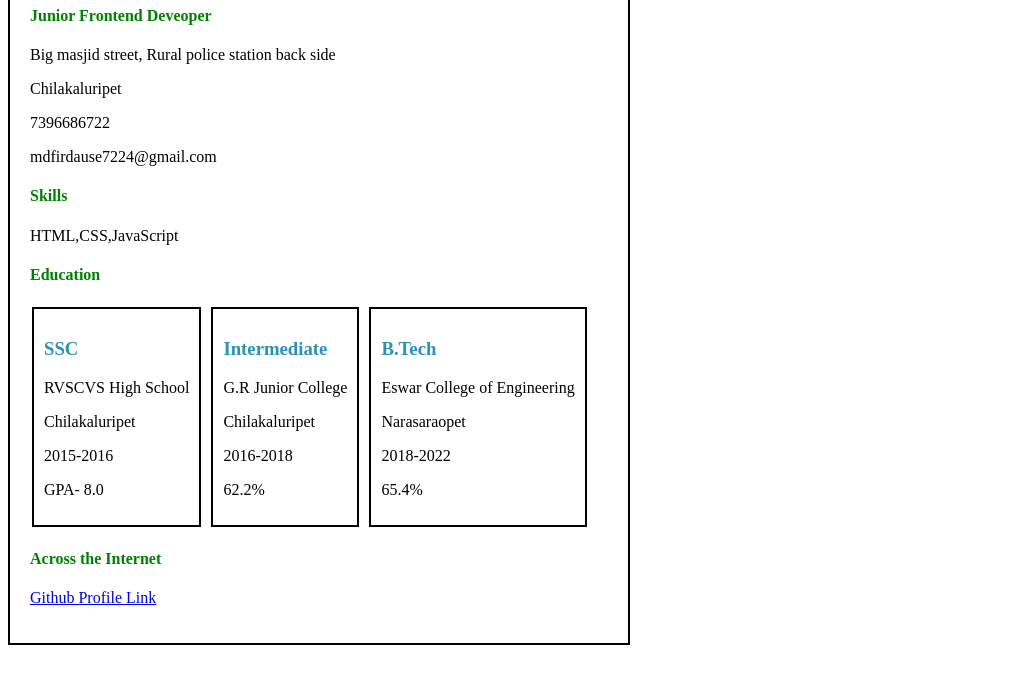
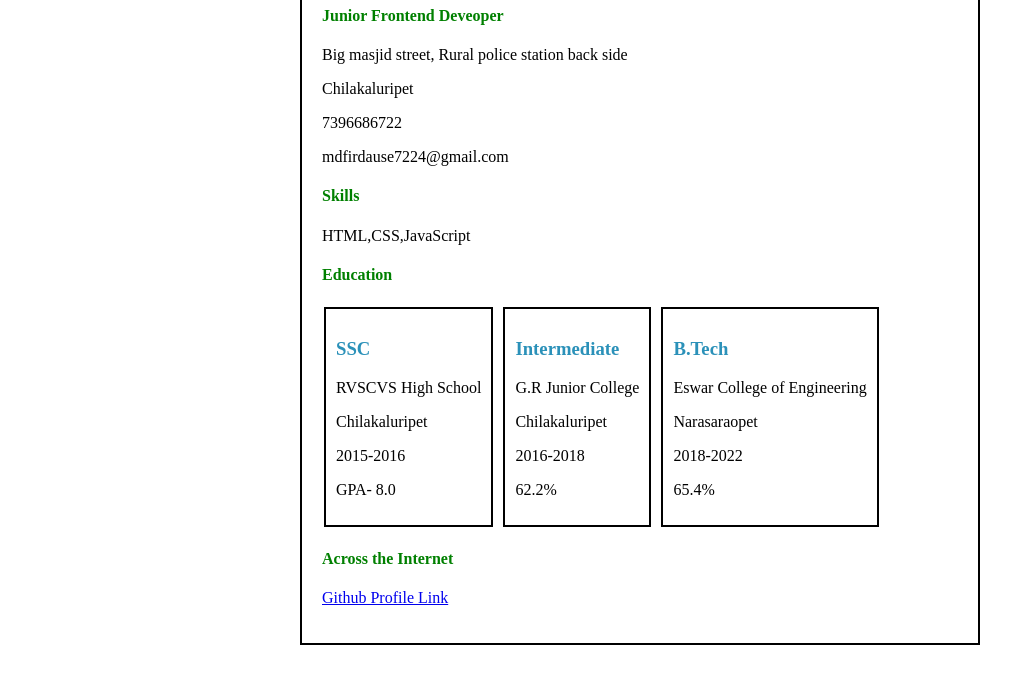
Before and after one commit to mdfirdause7224/Single-Page-CV, a website: page index.html in a window 1280 px wide. Shown: the part 120-800 px from the top of the page, without its empty margins (0-1035 px from the left). Drawn offline with Linux system fonts and the light colour scheme.

Commit message:
modified: style.css

```diff
--- a/styles.css
+++ b/styles.css
@@ -1,7 +1,8 @@
 body {
   border: 2px solid black;
   padding: 20px;
-  margin-right: 650px;
+  margin-right: 300px;
+  margin-left: 300px;
 }
 
 main {
```
